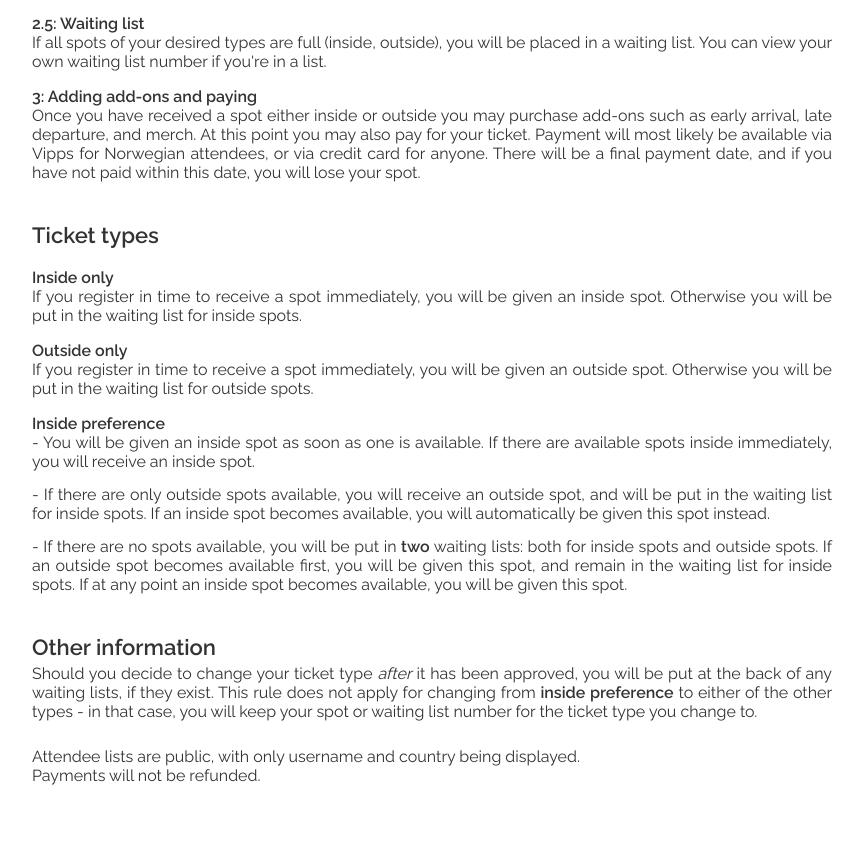
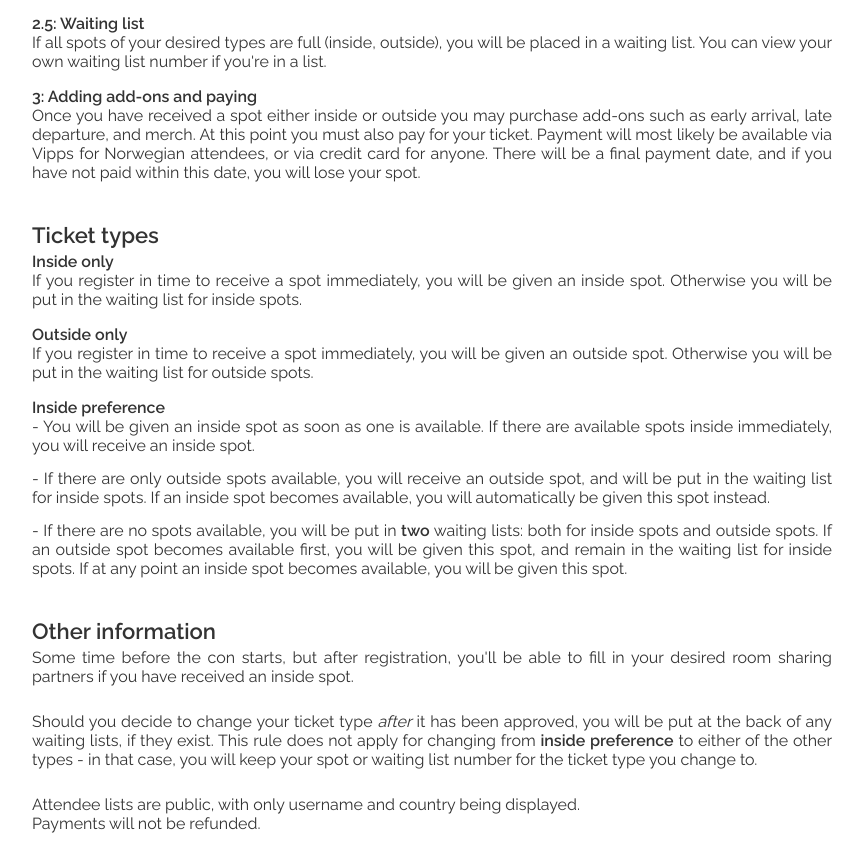
Before and after one commit to ragnarob/furway-client, a Vue app: page /register in a window 1280 px wide. Shown: the part 738-1591 px from the top of the page, without its empty margins (208-1072 px from the left). Before the commit the page ends 1543 px from the top, so only its background shows below. Built offline with nearby package versions, Linux system fonts and the light colour scheme; no server answers.

Commit message:
Remove unused font, add more reg info, add log msg

```diff
--- a/src/App.vue
+++ b/src/App.vue
@@ -23,12 +23,16 @@ export default {
   mounted () {
     this.$store.dispatch('loadConInfo')
     this.$store.dispatch('refreshUserData')
+
+    console.log(`Hi there - hope you find the website satisfactory.`)
+    console.log(`New features are still being developed.`)
+    console.log(`If you find any errors, @Malann_kitty (Twitter) love to hear about them!`)
   }
 }
 </script>
 
 <style lang="scss">
-@import url('https://fonts.googleapis.com/css?family=Open+Sans:300,400,600|Raleway:300,400,600&display=swap');
+@import url('https://fonts.googleapis.com/css?family=Raleway:300,400,600&display=swap');
 
 body {
   // background-color: #222;
@@ -104,7 +108,7 @@ h3 {
   }
 }
 .no-margin-top {
-  margin-top: 0px;
+  margin-top: 0px !important;
 }
 table {
   margin: 0 auto;
--- a/src/views/Register.vue
+++ b/src/views/Register.vue
@@ -56,11 +56,11 @@
         3: Adding add-ons and paying
       </h4>
       <p>
-        Once you have received a spot either inside or outside you may purchase add-ons such as early arrival, late departure, and merch. At this point you may also pay for your ticket. Payment will most likely be available via Vipps for Norwegian attendees, or via credit card for anyone. There will be a final payment date, and if you have not paid within this date, you will lose your spot.
+        Once you have received a spot either inside or outside you may purchase add-ons such as early arrival, late departure, and merch. At this point you must also pay for your ticket. Payment will most likely be available via Vipps for Norwegian attendees, or via credit card for anyone. There will be a final payment date, and if you have not paid within this date, you will lose your spot.
       </p>
 
       <h3 style="margin-top: 40px;">Ticket types</h3>
-      <h4>Inside only</h4>
+      <h4 class="no-margin-top">Inside only</h4>
       <p>
         If you register in time to receive a spot immediately, you will be given an inside spot. Otherwise you will be put in the waiting list for inside spots.
       </p>
@@ -85,6 +85,9 @@
         Other information
       </h3>
       <p>
+        Some time before the con starts, but after registration, you'll be able to fill in your desired room sharing partners if you have received an inside spot.
+      </p>
+      <p style="margin-top: 26px;">
         Should you decide to change your ticket type <i>after</i> it has been approved, you will be put at the back of any waiting lists, if they exist. This rule does not apply for changing from <b>inside preference</b> to either of the other types - in that case, you will keep your spot or waiting list number for the ticket type you change to.
       </p>
       <p style="margin-top: 26px;">
```
